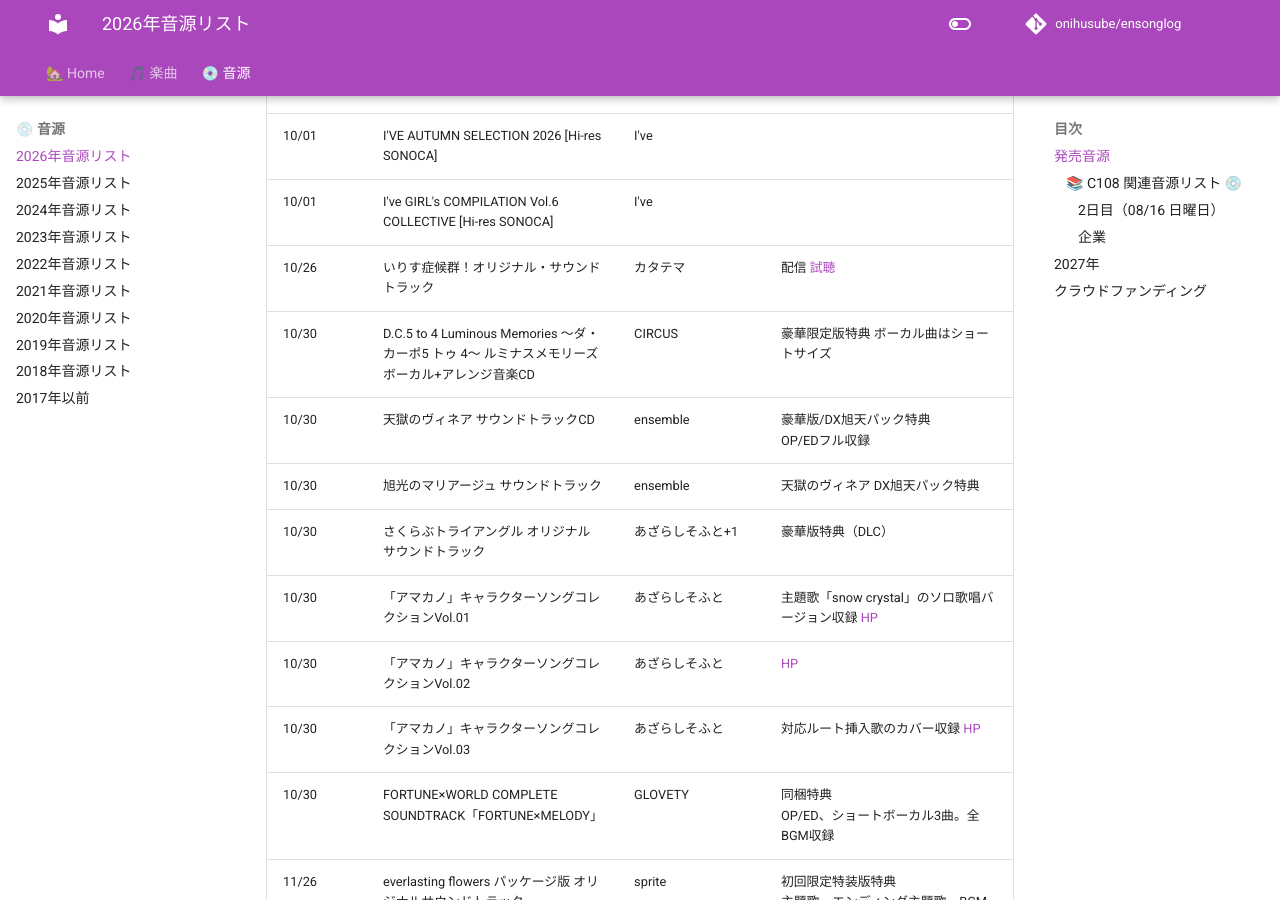
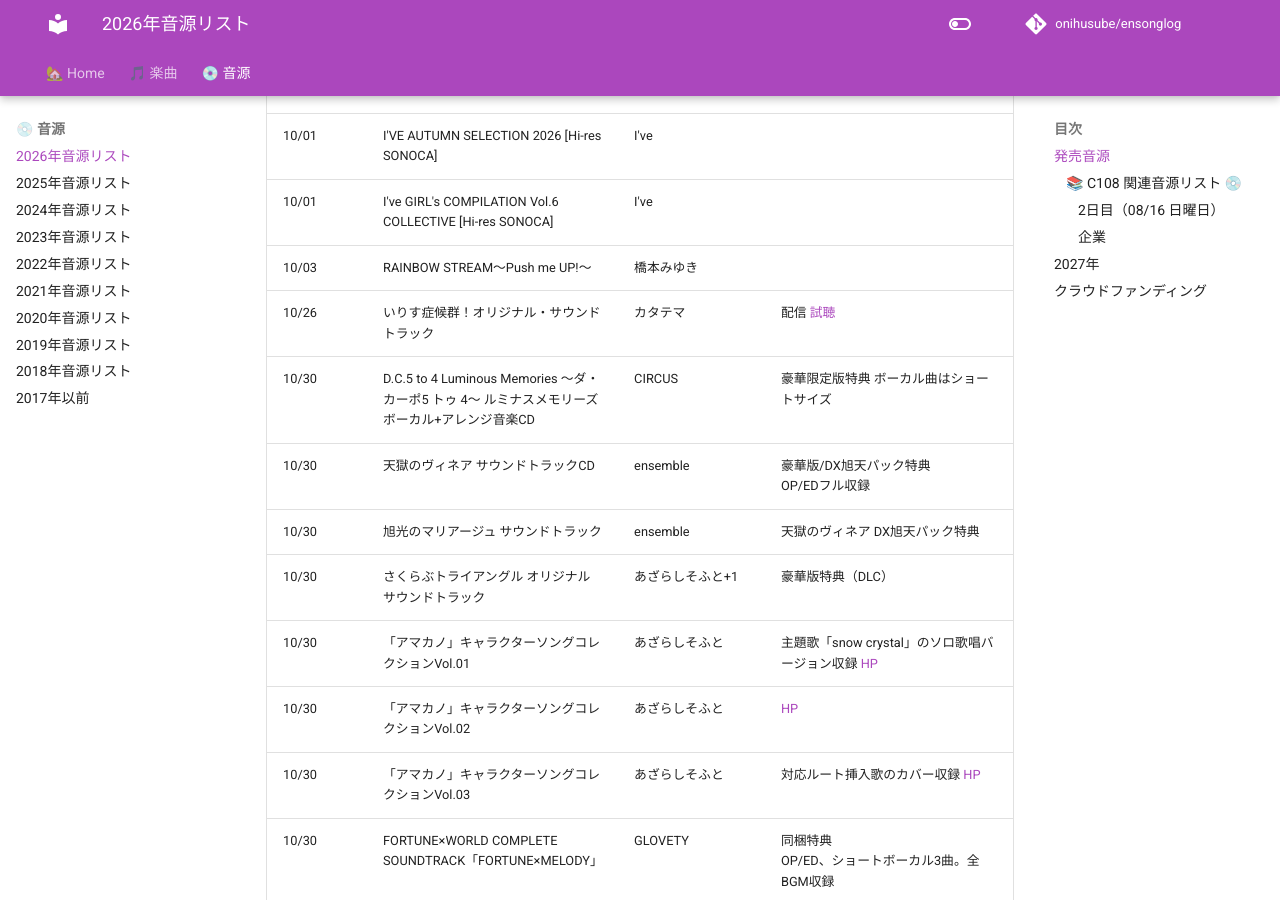
Before and after one commit to onihusube/ensonglog, an MkDocs documentation site: the page built from docs/2026/音源.md, in a window 1280 px wide and 900 px high, scrolled down 13317 px. Built offline with MkDocs 1.6.1 and Material for MkDocs 9.7.7, drawn with Linux system fonts in a browser that asks for light colours; comment, search, counter and statistics services are not loaded.

Commit message:
RAINBOW STREAM～Push me UP!～追加

```diff
--- a/docs/2026/音源.md
+++ b/docs/2026/音源.md
@@ -193,6 +193,7 @@
 | 09/25 | 王様恋愛 オリジナルサウンドトラックCD | Asa Project | 豪華版特典 |
 | 10/01 | I'VE AUTUMN SELECTION 2026 [Hi-res SONOCA] | I've |  |
 | 10/01 | I've GIRL's COMPILATION Vol.6 COLLECTIVE  [Hi-res SONOCA]  | I've |  |
+| 10/03 | RAINBOW STREAM～Push me UP!～  | 橋本みゆき |  |
 | 10/26 | いりす症候群！オリジナル・サウンドトラック | カタテマ | 配信 [試聴](https://www.youtube.com/watch?v=N8O2Ew_913A) |
 | 10/30 | D.C.5 to 4 Luminous Memories ～ダ・カーポ5 トゥ 4～ ルミナスメモリーズ ボーカル+アレンジ音楽CD | CIRCUS | 豪華限定版特典 ボーカル曲はショートサイズ |
 | 10/30 | 天獄のヴィネア サウンドトラックCD | ensemble | 豪華版/DX旭天パック特典 </br> OP/EDフル収録 |
```
